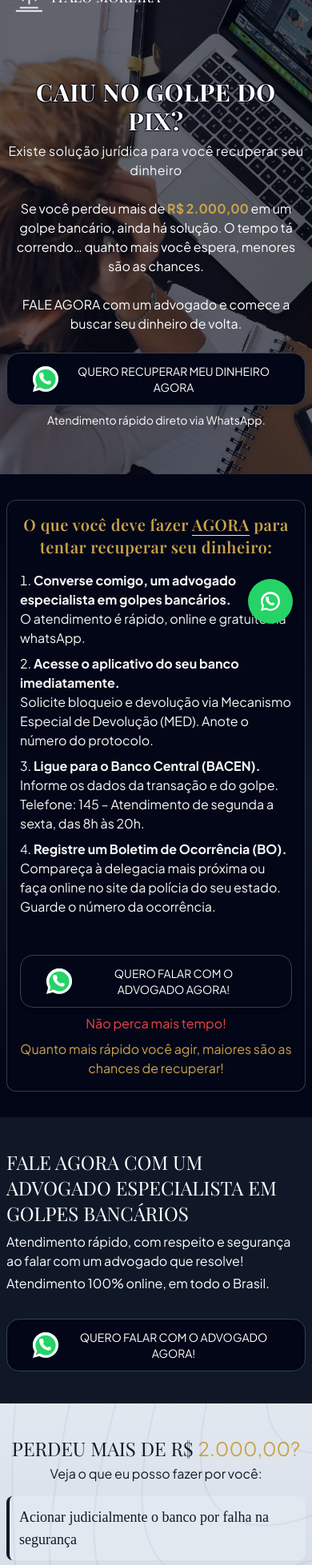
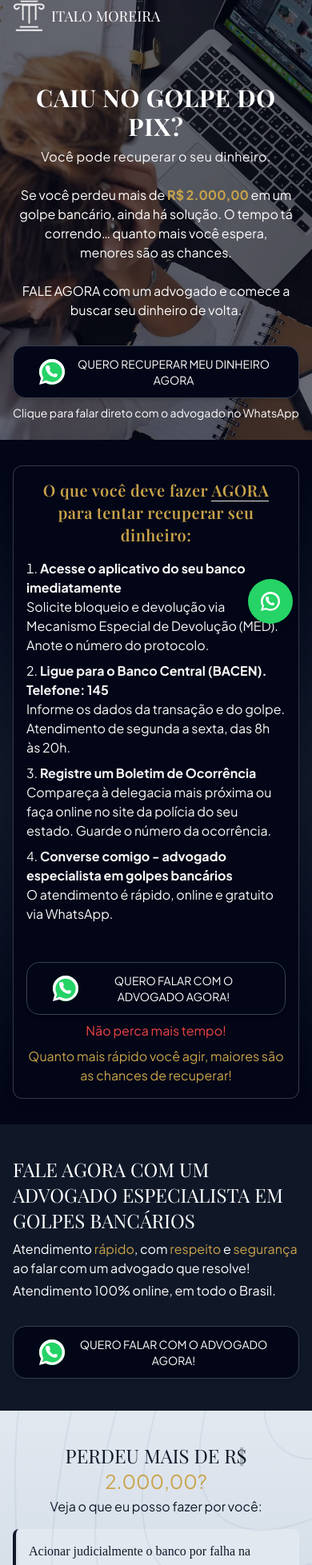
Before and after one commit to FelipeVieir4/italo-moreira-landing-page, a Next.js app: page /golpe-pix/B in a window 390 px wide. Shown: the part 40-1997 px from the top of the page at 80% size. Built offline with nearby package versions, Linux system fonts and the light colour scheme; a web font is replaced by a local one.

Commit message:
golpe-pix-B

```diff
--- a/app/golpe-pix/B/page.tsx
+++ b/app/golpe-pix/B/page.tsx
@@ -17,8 +17,25 @@ const whatsappLabel3 = "AVALIAR MEU CASO AGORA NO WHATSAPP";
 export default function GolpePixPage() {
   return (
     <div className="relative bg-primary text-white">
+      <WhatsAppFloatingButton />
+
+      {/* HERO SECTION */}
+      <section className="relative min-h-fit w-full flex items-center justify-center">
+        <Image
+          src="/services-pages-img/golpe-pix-hero.webp"
+          alt="Caiu no golpe do PIX?"
+          fill
+          priority
+          sizes="100vw"
+          className="object-cover opacity-40"
+        />
+
+        <div className="h-full w-full flex flex-col justify-between">
           {/* Menu */}
-      <div className="absolute top-4 left-4 sm:top-6 sm:left-16 z-50 flex items-center gap-2 sm:gap-4">
+          <div
+            id="cabecalho"
+            className="relative mt-0 px-4 sm:px-14 py-10 z-50 flex items-center gap-2 sm:gap-4 w-full"
+          >
             <Image
               width={40}
               height={40}
@@ -40,94 +57,75 @@ export default function GolpePixPage() {
             </Link>
           </div>
 
-      <WhatsAppFloatingButton />
-
-      {/* HERO */}
-      <section className="relative max-h-fit min-h-[75vh] sm:h-[70vh] w-full flex items-center justify-center">
-        <Image
-          src="/services-pages-img/golpe-pix-hero.webp"
-          alt="Caiu no golpe do PIX?"
-          fill
-          priority
-          sizes="100vw"
-          className="object-cover opacity-40"
-        />
-        <div className="mt-[20%] sm:mt-0 relative z-10 px-2 sm:px-4 w-full h-full p-4 sm:p-8 flex flex-col items-center justify-center text-center">
-          <h1
-            id="hero-service-section"
-            className="text-3xl sm:text-5xl md:text-7xl font-primary font-bold uppercase tracking-wide"
-          >
+          {/* Hero Content */}
+          <div className="relative z-10 px-4 sm:px-8 py-6 w-full h-full flex flex-col items-center text-center">
+            <h1 className="text-3xl sm:text-5xl md:text-7xl font-primary font-bold uppercase tracking-wide">
               Caiu no golpe do PIX?
             </h1>
-          <h2
-            id="hero-service-subtitle"
-            className="mt-2 sm:mt-4 text-base sm:text-lg md:text-2xl font-secondary tracking-wide text-textPrimary"
-          >
-            Existe solução jurídica para você recuperar seu dinheiro
+            <h2 className="mt-2 sm:mt-4 text-base sm:text-lg md:text-2xl font-secondary tracking-wide text-textPrimary">
+              Você pode recuperar o seu dinheiro.
             </h2>
             <div className="flex flex-col gap-2 mt-4 sm:mt-6 max-w-screen-lg bg-primary/85 p-2 rounded-lg">
-            <p
-              id="hero-service-subtitle"
-              className="text-base sm:text-lg md:text-xl font-secondary"
-            >
+              <p className="text-base sm:text-lg md:text-xl font-secondary">
                 Se você perdeu mais de{" "}
                 <span className="font-bold text-highlight">R$ 2.000,00</span> em
                 um golpe bancário, ainda há solução. O tempo tá correndo… quanto
                 mais você espera, menores são as chances.
               </p>
             </div>
-          <p
-            id="hero-service-subtitle"
-            className="text-base sm:text-lg md:text-xl font-secondary mt-4 sm:mt-8"
-          >
+            <p className="text-base sm:text-lg md:text-xl font-secondary mt-4 sm:mt-8">
               <span className="uppercase">Fale agora</span> com um advogado e
               comece a buscar seu dinheiro de volta.
             </p>
-          <div id="hero-cta-button" className="flex justify-center ">
+            <div className="flex justify-center mt-2">
               <ContactButton label={whatsappLabel} />
             </div>
-          <p
-            id="hero-cta-button"
-            className="mt-2 text-sm sm:text-base font-secondary"
-          >
-            Atendimento rápido direto via WhatsApp.
+            <p className="mt-2 text-sm sm:text-base font-secondary">
+              Clique para falar direto com o advogado no WhatsApp
             </p>
+          </div>
         </div>
       </section>
 
       {/* O QUE FAZER AGORA */}
-      <section className="mt-8 sm:mt-12 mb-8 sm:mb-10 px-2 sm:px-4 md:px-0 bg-gradient-to-b from-primary via-secondary to-primary max-h-fit flex flex-col items-center justify-center text-left">
+      <section className="mt-8 sm:mt-12 mb-8 sm:mb-10 px-4 sm:px-6 md:px-0 bg-gradient-to-b from-primary via-secondary to-primary max-h-fit flex flex-col items-center justify-center text-left">
         <div className="sticky max-w-3xl sm:max-w-6xl max-h-fit mx-auto bg-primary rounded-xl shadow-lg p-4 sm:p-8 border border-white/20 backdrop-blur-sm">
           <h2 className="text-xl sm:text-2xl md:text-3xl font-primary font-semibold tracking-wide text-highlight mb-4 sm:mb-6 text-center">
-            O que você deve fazer <span className="uppercase border-b border-red">agora</span> para tentar recuperar seu dinheiro:
+            O que você deve fazer{" "}
+            <span className="uppercase border-b border-red">agora</span> para
+            tentar recuperar seu dinheiro:
           </h2>
           <ol className="list-decimal list-inside space-y-2 sm:space-y-4 text-base sm:text-lg font-secondary text-textPrimary">
             <li>
               <span className="font-bold">
-                Converse comigo, um advogado especialista em golpes bancários.
+                Acesse o aplicativo do seu banco imediatamente
               </span>
               <br />
-             O atendimento é rápido, online e gratuito via whatsApp.
+              Solicite bloqueio e devolução via Mecanismo Especial de Devolução
+              (MED). Anote o número do protocolo.
             </li>
             <li>
               <span className="font-bold">
-               Acesse o aplicativo do seu banco imediatamente.
+                Ligue para o Banco Central (BACEN). Telefone: 145
               </span>
               <br />
-              Solicite bloqueio e devolução via Mecanismo Especial de Devolução (MED). Anote o número do protocolo.
+              Informe os dados da transação e do golpe. Atendimento de segunda a
+              sexta, das 8h às 20h.
             </li>
             <li>
               <span className="font-bold">
-               Ligue para o Banco Central (BACEN).
+                Registre um Boletim de Ocorrência
               </span>
               <br />
-             Informe os dados da transação e do golpe. Telefone: 145 – Atendimento de segunda a sexta, das 8h às 20h.
+              Compareça à delegacia mais próxima ou faça online no site da
+              polícia do seu estado. Guarde o número da ocorrência.
             </li>
+
             <li>
               <span className="font-bold">
-                Registre um Boletim de Ocorrência (BO).
+                Converse comigo - advogado especialista em golpes bancários
               </span>
-              <br />Compareça à delegacia mais próxima ou faça online no site da polícia do seu estado. Guarde o número da ocorrência.
+              <br />O atendimento é rápido, online e gratuito via WhatsApp.
             </li>
           </ol>
           <div className="flex justify-center mt-6 sm:mt-8">
@@ -142,13 +140,13 @@ export default function GolpePixPage() {
         </div>
       </section>
 
-      <section className="relative  bg-secondary text-white text-start flex flex-col items-start justify-center h-fit">
-        <div className="z-10 py-10 sm:py-16 px-2 sm:px-6 md:px-12">
+      <section className="relative bg-secondary text-white text-start flex flex-col items-start justify-center h-fit">
+        <div className="z-10 py-10 sm:py-16 px-4 sm:px-6 md:px-12 max-w-screen-lg">
           <h2 className="font-primary text-2xl sm:text-3xl md:text-4xl uppercase mb-2 sm:mb-4 bg-secondary max-w-fit">
             Fale agora com um advogado especialista em golpes bancários
           </h2>
           <p className="text-base sm:text-lg md:text-xl font-secondary mb-1 sm:mb-2 bg-secondary max-w-fit">
-            Atendimento rápido, com respeito e segurança ao falar com um
+            Atendimento <span className="text-highlight">rápido</span>, com <span className="text-highlight">respeito</span> e <span className="text-highlight">segurança</span> ao falar com um
             advogado que resolve!
           </p>
           <p className="text-base sm:text-lg font-secondary bg-secondary max-w-fit">
@@ -159,7 +157,7 @@ export default function GolpePixPage() {
           </div>
         </div>
 
-        <div className="absolute right-0 bottom-0 colapse-0 hidden xl:block">
+        <div className="absolute right-0 bottom-0 hidden 2xl:block">
           <Image
             src="/services-pages-img/cell-pix.webp"
             alt="Advogado especialista em golpes bancários"
@@ -170,7 +168,7 @@ export default function GolpePixPage() {
         </div>
       </section>
 
-      <section className="py-10 sm:py-16 px-2 sm:px-6 md:px-12 bg-gradient-to-b from-slate-200 via-slate-300 to-slate-200 text-textSecondary text-center relative max-h-fit">
+      <section className="py-10 sm:py-16 px-4 sm:px-6 md:px-12 bg-gradient-to-b from-slate-200 via-slate-300 to-slate-200 text-textSecondary text-center relative max-h-fit">
         <div className="absolute top-0 left-0 w-full h-full opacity-50 pointer-events-none">
           <Image
             src="/services/Patterns.svg"
@@ -191,25 +189,24 @@ export default function GolpePixPage() {
           Veja o que eu posso fazer por você:
         </p>
         <ul className="max-w-2xl sm:max-w-6xl mx-auto grid grid-cols-1 md:grid-cols-2 gap-4 sm:gap-6 text-left">
-          <li className="bg-slate-200 p-3 sm:p-4 rounded-lg border-l-4 border-secondary text-lg">
-            Acionar judicialmente o banco por falha na segurança
+          {[
+            "Acionar judicialmente o banco por falha na segurança",
+            "Solicitar bloqueio de valores na conta do golpista",
+            "Ativar mecanismos legais de devolução via BacenJud",
+            "Atuar para obtenção de indenização por danos morais e materiais",
+            "Acompanhar todo o processo com transparência",
+          ].map((item, index) => (
+            <li
+              key={index}
+              className="bg-slate-200 p-4 rounded-lg border-l-4 border-secondary text-base sm:text-lg max-w-xl"
+            >
+              {item}
             </li>
-          <li className="bg-slate-200 p-3 sm:p-4 rounded-lg border-l-4 border-secondary text-lg">
-            Solicitar bloqueio de valores na conta do golpista
-          </li>
-          <li className="bg-slate-200 p-3 sm:p-4 rounded-lg border-l-4 border-secondary text-lg">
-            Ativar mecanismos legais de devolução via BacenJud
-          </li>
-          <li className="bg-slate-200 p-3 sm:p-4 rounded-lg border-l-4 border-secondary text-lg">
-            Atuar para obtenção de indenização por danos morais e materiais
-          </li>
-          <li className="bg-slate-200 p-3 sm:p-4 rounded-lg border-l-4 border-secondary text-lg">
-            Acompanhar todo o processo com transparência
-          </li>
+          ))}
         </ul>
         <p className="mt-4 sm:mt-8 text-base sm:text-lg font-secondary text-center">
-          Já ajudei diversos clientes a reverter perdas.{" "}
-          <span className="text-highlight rounded ">Agora é a sua vez.</span>
+         Já ajudei diversas pessoas a recuperarem valores perdidos. O próximo será
+          <span className="text-highlight rounded uppercase "> você!</span>
         </p>
         <div className="flex justify-center mt-4 sm:mt-8">
           <ContactButton label={whatsappLabel3} />
@@ -217,7 +214,7 @@ export default function GolpePixPage() {
       </section>
 
       {/* ALERTA */}
-      <section className="relative py-10 sm:py-16 bg-secondary text-textPrimary text-center">
+      <section className="relative py-10 sm:py-16 bg-secondary text-textPrimary text-center px-4 sm:px-6">
         <div className="absolute w-full h-full top-0 bg-slate-200 opacity-5 pointer-events-none">
           <Image
             src="/services-pages-img/clocks-bg.png"
@@ -232,7 +229,7 @@ export default function GolpePixPage() {
           <span className="text-red-500"> esperar demais</span>
         </h2>
         <p className="text-xs sm:text-sm md:text-lg max-w-2xl sm:max-w-4xl mx-auto font-secondary">
-          Quanto mais você espera, mais difícil fica rastrear o seu dinheiro e
+          Quanto mais você espera, <span className="text-red-400">mais difícil fica rastrear o seu dinheiro</span> e
           recuperá-lo. Os bancos agem com rapidez, mas depende de você dar o
           primeiro passo — e sem orientação jurídica, você perderá a chance de
           recuperar o que é seu
@@ -242,7 +239,7 @@ export default function GolpePixPage() {
         </div>
       </section>
 
-      <section className="py-10 sm:py-16 px-2 sm:px-6 md:px-12 bg-gradient-to-b from-gray-100 to-gray-200 text-textSecondary text-center">
+      <section className="py-10 sm:py-16 px-4 sm:px-6 md:px-12 bg-gradient-to-b from-gray-100 to-gray-200 text-textSecondary text-center">
         <h2 className="uppercase font-primary text-xl sm:text-2xl">
           Ainda tem dúvidas?
         </h2>
@@ -250,13 +247,14 @@ export default function GolpePixPage() {
       </section>
 
       {/* SOBRE */}
-      <section className="py-10 sm:py-16 px-2 sm:px-6 md:px-12 bg-primary text-white text-center">
+      <section className="py-10 sm:py-16 px-4 sm:px-6 md:px-12 bg-primary text-white text-center">
         <h2 className="font-primary text-2xl sm:text-3xl md:text-4xl mb-2 sm:mb-4 first-letter:uppercase">
           Segurança. Rapidez. Experiência jurídica comprovada.
         </h2>
         <p className="text-thin text-base sm:text-xl max-w-2xl sm:max-w-6xl mx-auto font-secondary mb-2 sm:mb-4">
-         Sou <span className="text-highlight text-bold ">Ítalo Moreira</span>, advogado especialista em Direito Bancário e Golpes Financeiros.
- Atuo com ética, responsabilidade e dedicação total a cada caso.
+          Sou <span className="text-highlight text-bold ">Ítalo Moreira</span>,
+          advogado especialista em Direito Bancário e Golpes Financeiros. Atuo
+          com ética, responsabilidade e dedicação total a cada caso.
         </p>
         <p className="text-thin font-secondary mb-2">
           Clique abaixo e fale diretamente comigo no WhatsApp.
@@ -273,8 +271,6 @@ export default function GolpePixPage() {
       </section>
 
       <GoogleRatingPage />
-
-      {/* FOOTER */}
       <Footer />
     </div>
   );
```
Lines whose indentation alone changed are shown as unchanged.
